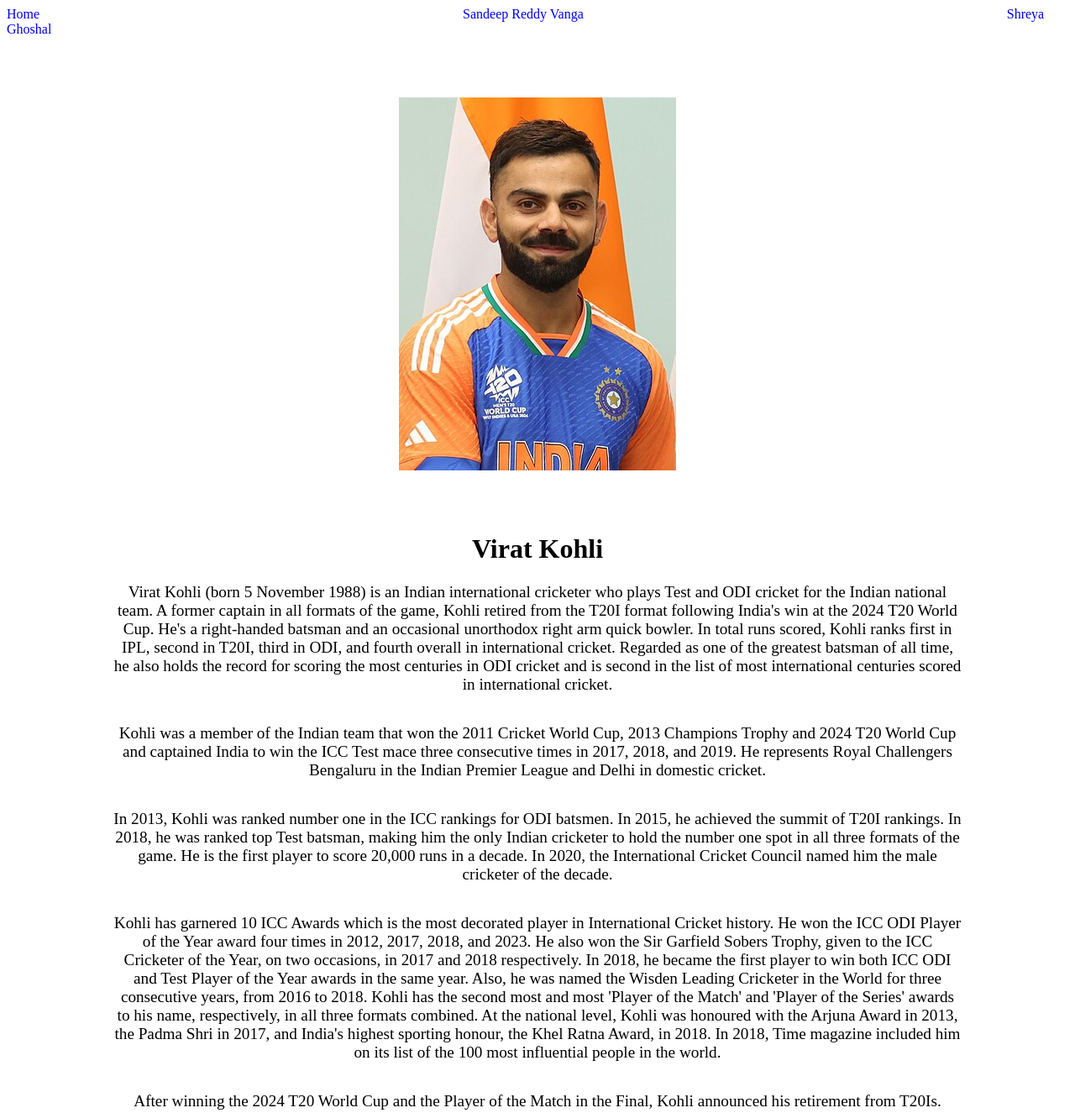
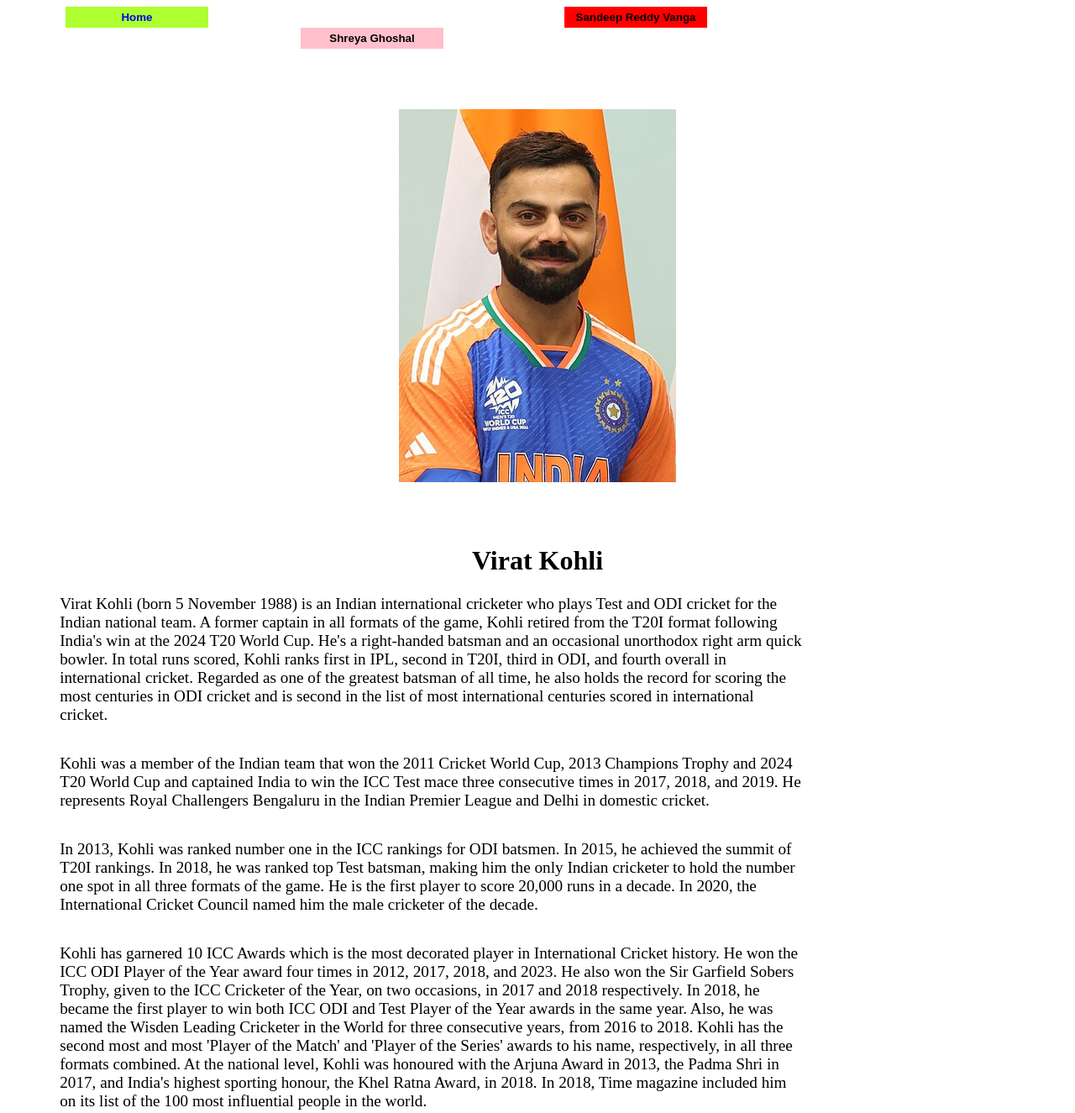
Before and after one commit to DSaivarun15/Favourite_people, a plain HTML site: page viratkohli.html in a window 1280 px wide. Shown: the top 1325 px of the page at 84% size. Drawn offline with Linux system fonts and the light colour scheme.

Commit message:
Update viratkohli.html

```diff
--- a/viratkohli.html
+++ b/viratkohli.html
@@ -4,9 +4,9 @@
     </head>
     <title>Favourite people</title>
     <body>
-        <a style="text-decoration: none;" href="index.html" title="Home" target="_blank">Home</a>
-        <a style="margin-left: 500px;text-decoration: none;" href="sandeep.html" title="Sandeep" target="_blank">Sandeep Reddy Vanga</a>
-        <a style="margin-left: 500px;text-decoration: none;" href="shreyaghoshal.html" title="shreya" target="_blank">Shreya Ghoshal</a>
+        <button style="margin-left: 70px;background-color: greenyellow;border: none;width: 170;height: 25;"><a style="text-decoration: none;" href="index.html" title="Home" target="_blank"><b>Home</b></a></button>
+        <button style="margin-left: 420px;background-color: red;border: none;width: 170;height: 25;"><a style="color: black;text-decoration: none;" href="sandeep.html" title="sandeep" target="_blank"><b>Sandeep Reddy Vanga</b></a></button>
+        <button style="margin-left: 350px;background-color: pink;border: none;width: 170;height: 25;"><a style="color: black;text-decoration: none;" href="shreyaghoshal.html" title="shreya" target="_blank"><b>Shreya Ghoshal</b></a></button>
         <br>
         <br>
         <br>
@@ -21,33 +21,33 @@
         <center>
         <h1>Virat Kohli</h1>
         </center>
-        <div style="margin-left: auto; margin-right: auto; width: 80%; text-align: center;">
+        <div style="margin-left: 5%;margin-right: 25%; width: 70%; text-align: left;">
             <p1 style="font-size: larger;">
                 Virat Kohli (born 5 November 1988) is an Indian international cricketer who plays Test and ODI cricket for the Indian national team. A former captain in all formats of the game, Kohli retired from the T20I format following India's win at the 2024 T20 World Cup. He's a right-handed batsman and an occasional unorthodox right arm quick bowler. In total runs scored, Kohli ranks first in IPL, second in T20I, third in ODI, and fourth overall in international cricket. Regarded as one of the greatest batsman of all time, he also holds the record for scoring the most centuries in ODI cricket and is second in the list of most international centuries scored in international cricket.
             </p1>
         </div>
         <br>
         <br>
-        <div style="margin-left: auto; margin-right: auto; width: 80%; text-align: center;">
+        <div style="margin-left: 5%;margin-right: 25%; width: 70%; text-align: left;">
 <p2 style="font-size: larger;">Kohli was a member of the Indian team that won the 2011 Cricket World Cup, 2013 Champions Trophy and 2024 T20 World Cup and captained India to win the ICC Test mace three consecutive times in 2017, 2018, and 2019. He represents Royal Challengers Bengaluru in the Indian Premier League and Delhi in domestic cricket.
 </p2>
         </div>
         <br>
         <br>
-        <div style="margin-left: auto; margin-right: auto; width: 80%; text-align: center;">
+        <div style="margin-left: 5%;margin-right: 25%; width: 70%; text-align: left;">
             <p3 style="font-size: larger;">
                 In 2013, Kohli was ranked number one in the ICC rankings for ODI batsmen. In 2015, he achieved the summit of T20I rankings. In 2018, he was ranked top Test batsman, making him the only Indian cricketer to hold the number one spot in all three formats of the game. He is the first player to score 20,000 runs in a decade. In 2020, the International Cricket Council named him the male cricketer of the decade.
             </p3>
         </div>
         <br>
         <br>
-        <div style="margin-left: auto; margin-right: auto; width: 80%; text-align: center;">
+        <div style="margin-left: 5%;margin-right: 25%; width: 70%; text-align: left;">
             <p4 style="font-size: larger;">Kohli has garnered 10 ICC Awards which is the most decorated player in International Cricket history. He won the ICC ODI Player of the Year award four times in 2012, 2017, 2018, and 2023. He also won the Sir Garfield Sobers Trophy, given to the ICC Cricketer of the Year, on two occasions, in 2017 and 2018 respectively. In 2018, he became the first player to win both ICC ODI and Test Player of the Year awards in the same year. Also, he was named the Wisden Leading Cricketer in the World for three consecutive years, from 2016 to 2018. Kohli has the second most and most 'Player of the Match' and 'Player of the Series' awards to his name, respectively, in all three formats combined. At the national level, Kohli was honoured with the Arjuna Award in 2013, the Padma Shri in 2017, and India's highest sporting honour, the Khel Ratna Award, in 2018. In 2018, Time magazine included him on its list of the 100 most influential people in the world.
             </p4>
         </div>
         <br>
         <br>
-        <div style="margin-left: auto; margin-right: auto; width: 80%; text-align: center;">
+        <div style="margin-left: 5%;margin-right: 25%; width: 70%; text-align: left;">
         <p5 style="font-size: larger;">After winning the 2024 T20 World Cup and the Player of the Match in the Final, Kohli announced his retirement from T20Is.</p5>
         </div>
         <br>
@@ -58,7 +58,7 @@
         </center>
         <br>
         <br>
-        <div style="margin-left: auto; margin-right: auto; width: 80%; text-align: center;">
+        <div style="margin-left: 5%;margin-right: 25%; width: 70%; text-align: left;">
             <p style="font-size: larger;">Words remain less sometimes to describe him.<br>
                 The commitment he shows on the field just makes everyone hands-down.<br>
                 His aggression is something that everyone dies for.<br>
```
